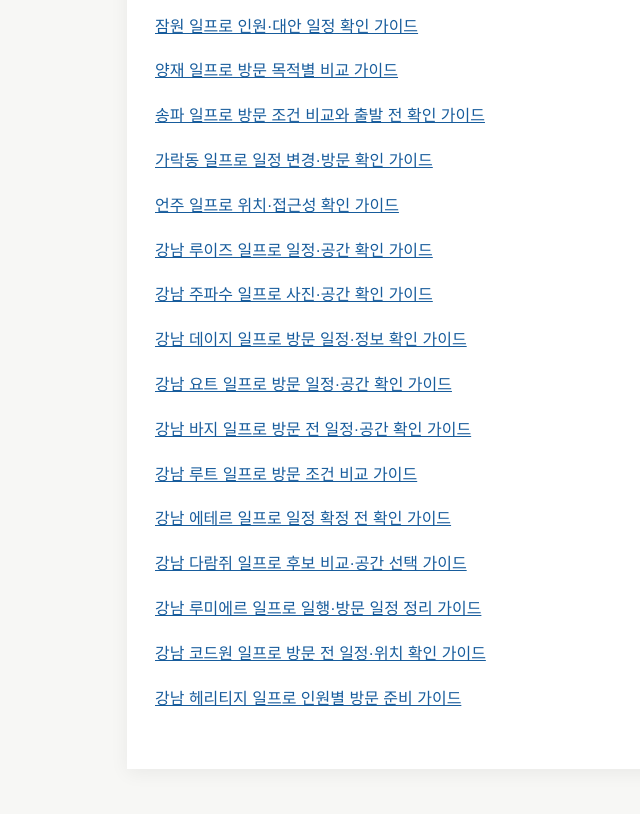
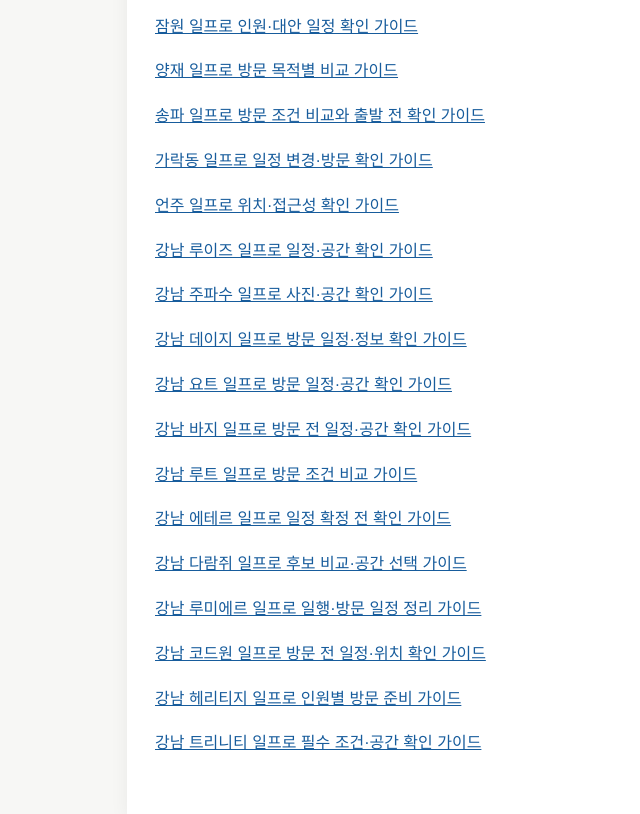
Before and after one commit to mariabarbergm841-wq/gangnam-visit-notes, a plain HTML site: page index.html in a window 1280 px wide. Shown: the part 10608-11422 px from the top of the page, without its empty margins (105-745 px from the left). Drawn offline with Linux system fonts and the light colour scheme.

Commit message:
Update index.html

```diff
--- a/index.html
+++ b/index.html
@@ -1213,6 +1213,11 @@
     강남 헤리티지 일프로 인원별 방문 준비 가이드
   </a>
 </p>
+<p>
+  <a href="./guide-223.html">
+    강남 트리니티 일프로 필수 조건·공간 확인 가이드
+  </a>
+</p>
     </article>
   </main>
 </body>
```
